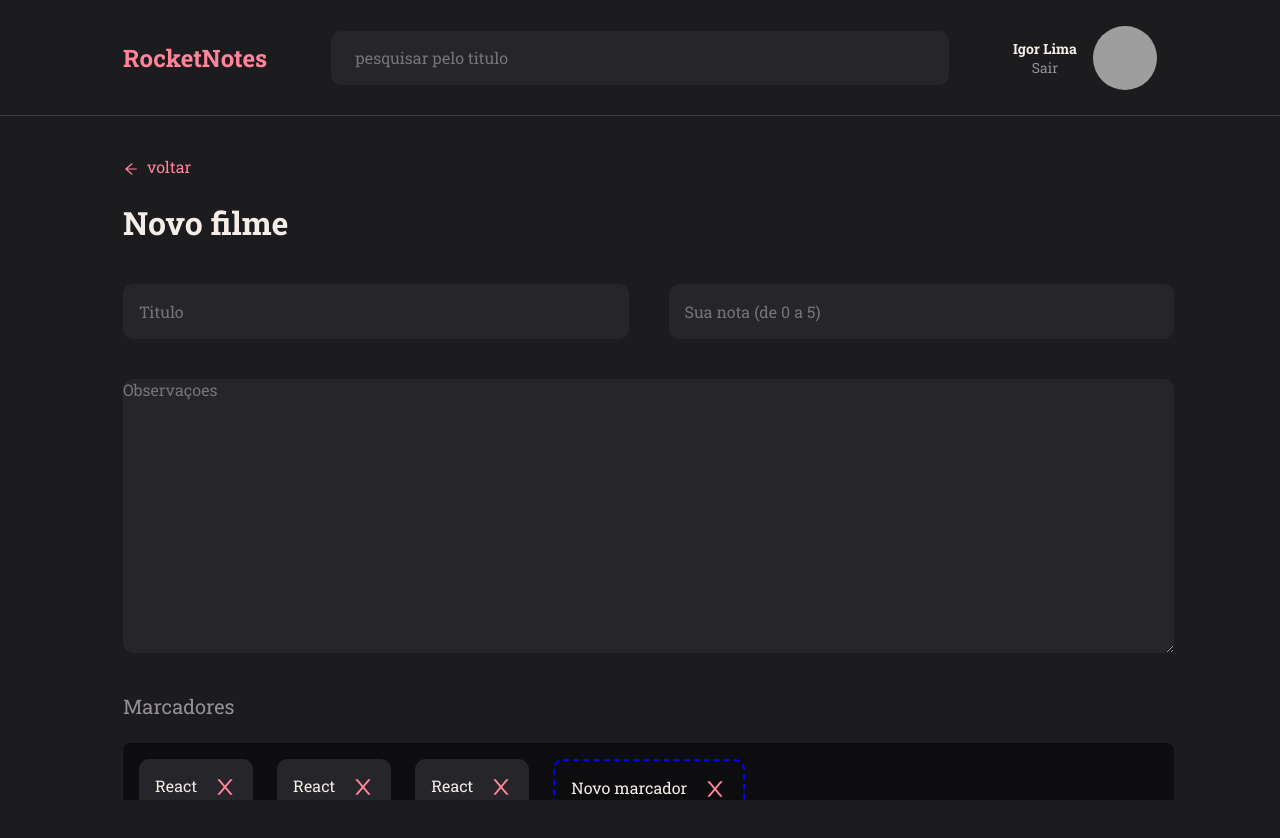
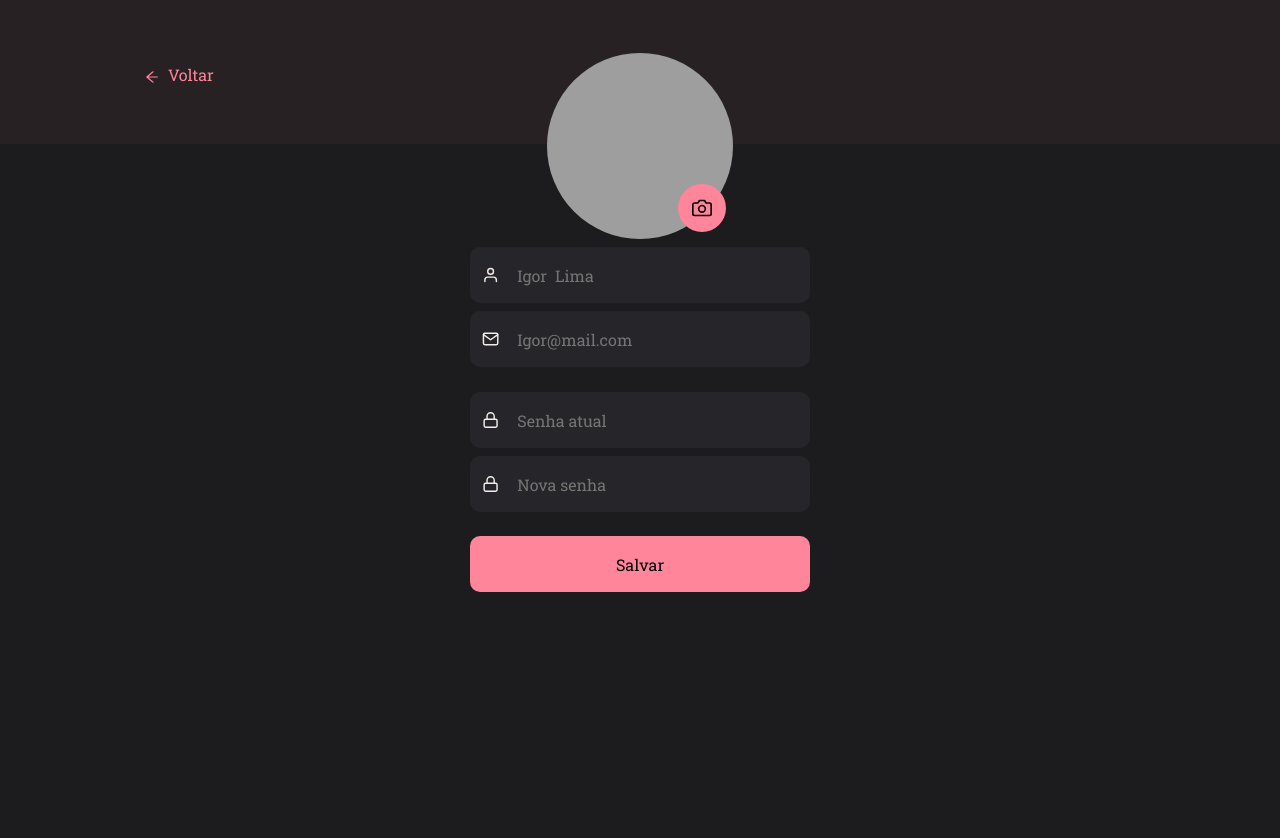
Before and after one commit to igorlan1/desafioRocketnotes, a React (Vite) app: page / in a window 1280 px wide. Shown: the top 838 px of the page. Before the commit the page ends 800 px from the top, so only its background shows below. Built offline with nearby package versions, Linux system fonts and the light colour scheme; grey boxes are pictures that could not be loaded.

Commit message:
profileOk

```diff
--- /dev/null
+++ b/src/components/Input/index.jsx
@@ -0,0 +1,10 @@
+import { Container } from "./styles"
+
+export function Input({icon: Icon, ...rest}) {
+    return (
+        <Container>
+{Icon && <Icon size={20}/> }
+<input {...rest}/>
+        </Container>
+    )
+}
--- /dev/null
+++ b/src/components/Input/styles.js
@@ -0,0 +1,27 @@
+import styled from "styled-components"
+
+export const Container = styled.div`
+background: ${({theme}) => theme.COLORS.GRAY_300};
+width: 340px;
+height: 56px;
+border: none;
+border-radius: 10px;
+display: flex;
+align-items: center;
+
+&.today-password {
+
+    background-color: blue;
+}
+input {
+    margin-left: 18px;
+       background:transparent;
+width: 340px;
+border: none;
+
+}
+
+padding-left: 12px;
+
+
+`
--- a/src/main.jsx
+++ b/src/main.jsx
@@ -6,14 +6,14 @@ import GlobalStyles from "./styles/global"
 
 import theme from "./styles/theme"
 
-import { New } from './pages/New'
+import { Profile } from './pages/Profile'
 
 
 ReactDOM.createRoot(document.getElementById('root')).render(
   <React.StrictMode>
     <ThemeProvider theme={theme}>
       <GlobalStyles/>
-    <New />
+    <Profile />
     </ThemeProvider>
 
   </React.StrictMode>,
--- /dev/null
+++ b/src/pages/Profile/index.jsx
@@ -0,0 +1,70 @@
+import { Container } from "./styles"
+import {AiTwotoneStar, AiOutlineStar} from "react-icons/ai";
+
+import { ButtonText } from "../../components/ButtonText"
+import { FiUser, FiMail, FiLock, FiCamera } from "react-icons/fi"
+import {Button} from "../../components/Button"
+import {Input} from "../../components/Input"
+
+export function Profile() {
+    return(
+        <Container>
+      <header>
+<a href="#">
+        <ButtonText title="Voltar " />
+
+</a>
+
+
+      </header>
+      <main>
+
+
+     <form>
+<avatar>
+
+<img src="https://github.com/igorlan1.png" alt="foto do usuario" />
+
+<label htmlFor="avatar">
+<FiCamera/>
+<input
+type="file"
+id="avatar"
+/>
+</label>
+
+</avatar>
+<Input
+type="text"
+placeholder="Igor  Lima"
+icon= {FiUser}
+/>
+<Input
+type="Mail"
+placeholder="Igor@mail.com"
+icon= {FiMail}
+/>
+
+<box>
+
+<Input
+type="password"
+placeholder="Senha atual"
+icon= {FiLock}
+/>
+
+<Input
+type="password"
+placeholder="Nova senha"
+icon= {FiLock}
+/>
+</box>
+
+     <Button title="Salvar" />
+     </form>
+
+      </main>
+
+        </Container>
+    )
+}
--- /dev/null
+++ b/src/pages/Profile/styles.js
@@ -0,0 +1,93 @@
+import styled from "styled-components"
+
+export const Container = styled.div `
+
+> header {
+    width: 100%;
+    height: 144px;
+    background: ${({theme}) => theme.COLORS.BACKGROUND_700};
+    position: relative;
+
+ a {
+    position: absolute;
+    left: 144px;
+    top: 64px
+ }
+
+}
+
+
+> main {
+    width: 100%;
+    display: grid;
+    height: 100vh;
+
+
+
+
+
+    form {
+        display:flex;
+        flex-direction: column;
+        justify-self: center;
+        margin-top: 64px;
+        gap: 8px;
+
+       > avatar {
+position: relative;
+align-self: center;
+ margin-top: -155px;
+        width: 186px;
+    height: 186px;
+
+            img {
+    width: 186px;
+    height: 186px;
+border-radius: 50%;
+}
+
+label {
+     position: absolute;
+     background-color: ${({theme}) => theme.COLORS.PINK};
+
+    display: flex;
+    height: 48px;
+        width: 48px;
+        border-radius: 50%;
+        align-items: center;
+        justify-content: center;
+        bottom: 7px;
+        right: 7px;
+        overflow: auto;
+        cursor: pointer;
+
+    input {
+        display: none;
+    }
+    svg {
+        height: 20px;
+        width: 20px;
+        color: black;
+    }
+}
+
+
+    }
+
+        box {
+            margin-top: 17px;
+        gap: 8px;
+        display:flex;
+        flex-direction: column;
+        justify-self: center;
+        }
+    }
+
+
+
+
+}
+
+
+
+`
--- a/src/styles/theme.js
+++ b/src/styles/theme.js
@@ -2,7 +2,7 @@ export default {
     COLORS: {
       BACKGROUND_900: "#0D0C0F",
       BACKGROUND_800: "#1C1B1E",
-      BACKGROUND_700: "#rgba(255, 133, 155, 0.05)",
+      BACKGROUND_700: "rgba(255, 133, 155, 0.05)",
 
       WHITE: "#F4EDE8",
       PINK: "#FF859B",
```
